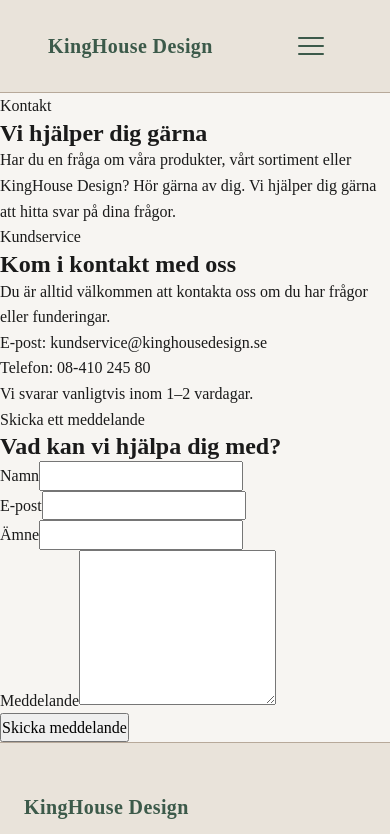
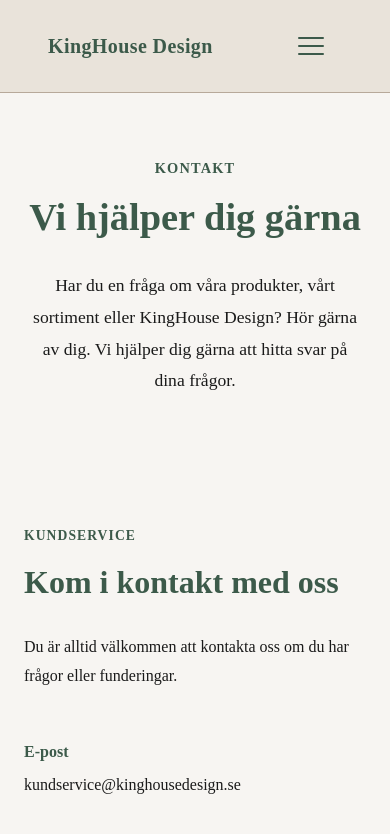
Before and after one commit to KingaSzayer-Iths/kinghouse-nextjs, a Next.js app: page /contact in a window 390 px wide. Shown: the top 834 px of the page. Built offline with nearby package versions, Linux system fonts and the light colour scheme.

Commit message:
style responsive contact page

```diff
--- /dev/null
+++ b/src/app/contact/page.module.css
@@ -0,0 +1,190 @@
+/* Kontaktsida */
+.contactPage {
+  background-color: var(--color-background);
+}
+
+/* Introduktion */
+.intro {
+  max-inline-size: 72rem;
+  margin-inline: auto;
+  padding-block: var(--space-2xl);
+  padding-inline: var(--space-md);
+  text-align: center;
+}
+
+.eyebrow {
+  margin-block-end: var(--space-sm);
+  color: var(--color-primary);
+  font-size: 0.9rem;
+  font-weight: 600;
+  letter-spacing: 0.08em;
+  text-transform: uppercase;
+}
+
+.title {
+  max-inline-size: 48rem;
+  margin-inline: auto;
+  color: var(--color-primary);
+  font-size: clamp(2.4rem, 6vw, 4.5rem);
+  line-height: 1.1;
+}
+
+.introText {
+  max-inline-size: 42rem;
+  margin-block-start: var(--space-lg);
+  margin-inline: auto;
+  color: var(--color-text);
+  font-size: 1.1rem;
+  line-height: 1.8;
+}
+
+/* Kontaktinformation och formulär */
+.contactSection {
+  display: grid;
+  grid-template-columns: 1fr 1fr;
+  gap: var(--space-2xl);
+
+  max-inline-size: 72rem;
+  margin-inline: auto;
+  padding-block: var(--space-2xl);
+  padding-inline: var(--space-md);
+}
+
+/* Kontaktinformation */
+.contactInfo {
+  max-inline-size: 30rem;
+}
+
+/* Formulärdel */
+.formWrapper {
+  max-inline-size: 34rem;
+  inline-size: 100%;
+}
+
+/* Mindre rubrik ovanför sektionsrubriken */
+.sectionEyebrow {
+  margin-block-end: var(--space-sm);
+  color: var(--color-primary);
+  font-size: 0.85rem;
+  font-weight: 600;
+  letter-spacing: 0.08em;
+  text-transform: uppercase;
+}
+
+/* Sektionsrubrik */
+.sectionTitle {
+  margin-block-end: var(--space-lg);
+  color: var(--color-primary);
+  font-size: clamp(2rem, 4vw, 3rem);
+  line-height: 1.2;
+}
+
+/* Introduktion till kontaktinformationen */
+.contactText {
+  line-height: 1.8;
+}
+
+/* Kontaktuppgifter */
+.contactDetails {
+  display: grid;
+  gap: var(--space-lg);
+  margin-block-start: var(--space-xl);
+}
+
+.contactLabel {
+  margin-block-end: var(--space-xs);
+  color: var(--color-primary);
+  font-weight: 600;
+}
+
+/* Formulärpanel */
+.formWrapper {
+  max-inline-size: 34rem;
+  inline-size: 100%;
+  padding-block: var(--space-xl);
+  padding-inline: var(--space-xl);
+  border-radius: 1rem;
+  background-color: var(--color-beige-light);
+}
+
+/* Rubrik i formulärdelen */
+.formTitle {
+  margin-block-end: var(--space-lg);
+  color: var(--color-primary);
+  font-size: clamp(1.75rem, 3vw, 2.5rem);
+  line-height: 1.2;
+}
+
+/* Kontaktformulär */
+.contactForm {
+  display: grid;
+  gap: var(--space-md);
+}
+
+/* Enskilt formulärfält */
+.formGroup {
+  display: grid;
+  gap: var(--space-xs);
+}
+
+.formGroup label {
+  color: var(--color-text);
+  font-weight: 500;
+}
+
+/* Textfält och meddelandefält */
+.formGroup input,
+.formGroup textarea {
+  inline-size: 100%;
+  padding-block: var(--space-sm);
+  padding-inline: var(--space-md);
+  border: 1px solid var(--color-taupe);
+  border-radius: 0.75rem;
+  background-color: var(--color-surface);
+  color: var(--color-text);
+  font: inherit;
+}
+
+.formGroup textarea {
+/* Ger användaren möjlighet att ändra storleken på textområdet */
+  resize: vertical;
+}
+
+/* Skicka-knapp */
+.submitButton {
+  justify-self: start;
+  margin-block-start: var(--space-sm);
+  padding-block: var(--space-sm);
+  padding-inline: var(--space-lg);
+  border: 1px solid var(--color-primary);
+  border-radius: 1rem;
+  background-color: var(--color-primary);
+  color: var(--color-surface);
+  font: inherit;
+  font-weight: 500;
+  cursor: pointer;
+  transition:
+    background-color 0.3s ease,
+    border-color 0.3s ease;
+}
+
+.submitButton:hover {
+  border-color: var(--color-primary-dark);
+  background-color: var(--color-primary-dark);
+}
+
+/* Bekräftelse efter skickat formulär */
+.successMessage {
+  margin-block-start: var(--space-lg);
+  color: var(--color-primary);
+  font-weight: 600;
+  line-height: 1.6;
+}
+
+
+/* MOBIL OCH MINDRE SURFPLATTOR */
+@media (max-width: 47.99rem) {
+  .contactSection {
+    grid-template-columns: 1fr;
+  }
+}
--- a/src/app/contact/page.tsx
+++ b/src/app/contact/page.tsx
@@ -1,6 +1,7 @@
 "use client";
 
 import { useState } from "react";
+import styles from "./page.module.css";
 
 
 
@@ -16,52 +17,70 @@
 
 
   return (
-    <main id="main-content">
+    <main id="main-content" className={styles.contactPage}>
       {/* Introduktion till kontaktsidan */}
-      <section>
-        <p>Kontakt</p>
+      <section className={styles.intro}>
+        <p className={styles.eyebrow}>Kontakt</p>
 
-        <h1>Vi hjälper dig gärna</h1>
+        <h1 className={styles.title}>Vi hjälper dig gärna</h1>
 
-        <p>
+        <p className={styles.introText}>
           Har du en fråga om våra produkter, vårt sortiment eller
           KingHouse Design? Hör gärna av dig. Vi hjälper dig gärna
           att hitta svar på dina frågor.
         </p>
       </section>
 
-      {/* Kontaktinformation */}
-      <section>
-        <p>Kundservice</p>
+      {/* Kontaktinformation och kontaktformulär */}
+      <section className={styles.contactSection}>
+        <div className={styles.contactInfo}>
+          <p className={styles.sectionEyebrow}>Kundservice</p>
 
-        <h2>Kom i kontakt med oss</h2>
+          <h2 className={styles.sectionTitle}>
+            Kom i kontakt med oss
+          </h2>
 
-        <p>
+          <p className={styles.contactText}>
             Du är alltid välkommen att kontakta oss om du har frågor
             eller funderingar.
           </p>
 
+          <div className={styles.contactDetails}>
+            <div>
+              <p className={styles.contactLabel}>E-post</p>
               <p>
-          E-post: kundservice@kinghousedesign.se
+                <a href="mailto:kundservice@kinghousedesign.se">
+                  kundservice@kinghousedesign.se
+                </a>
               </p>
+            </div>
 
+            <div>
+              <p className={styles.contactLabel}>Telefon</p>
               <p>
-          Telefon: 08-410 245 80
+                <a href="tel:+46841024580">
+                  08-410 245 80
+                </a>
               </p>
+            </div>
 
-        <p>
-          Vi svarar vanligtvis inom 1–2 vardagar.
-        </p>
-      </section>
+            <div>
+              <p className={styles.contactLabel}>Svarstid</p>
+              <p>Vi svarar vanligtvis inom 1–2 vardagar.</p>
+            </div>
+          </div>
+        </div>
 
         {/* Kontaktformulär */}
-      <section>
-        <p>Skicka ett meddelande</p>
+        <div className={styles.formWrapper}>
+          <p className={styles.sectionEyebrow}>Skicka ett meddelande</p>
 
-        <h2>Vad kan vi hjälpa dig med?</h2>
+          <h2 className={styles.formTitle}>
+            Vad kan vi hjälpa dig med?
+          </h2>
 
-        <form onSubmit={handleSubmit}>
-          <div>
+          <form className={styles.contactForm} onSubmit={handleSubmit}>
+            <div className={styles.formGroup}>
               <label htmlFor="name">Namn</label>
               <input
                 type="text"
@@ -72,7 +91,7 @@
               />
             </div>
 
-          <div>
+            <div className={styles.formGroup}>
               <label htmlFor="email">E-post</label>
               <input
                 type="email"
@@ -83,7 +102,7 @@
               />
             </div>
 
-          <div>
+            <div className={styles.formGroup}>
               <label htmlFor="subject">Ämne</label>
               <input
                 type="text"
@@ -93,7 +112,7 @@
               />
             </div>
 
-          <div>
+            <div className={styles.formGroup}>
               <label htmlFor="message">Meddelande</label>
               <textarea
                 id="message"
@@ -103,16 +122,17 @@
               />
             </div>
 
-          <button type="submit">
+            <button type="submit" className={styles.submitButton}>
               Skicka meddelande
             </button>
           </form>
+
           {isSubmitted && (
-          <p role="status">
+            <p className={styles.successMessage} role="status">
               Tack för ditt meddelande! Vi återkommer till dig så snart vi kan.
             </p>
           )}
-
+        </div>
 
       </section>
     </main>
```
Lines whose indentation alone changed are shown as unchanged.
